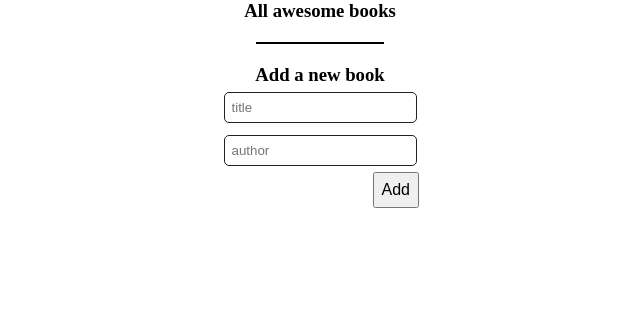
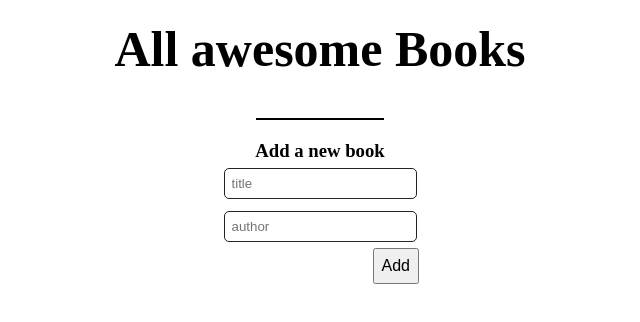
Before and after one commit to Takhmina175/awesome_books, a plain HTML site: page index.html in a window 1280 px wide. Shown: the whole page, without its empty margins (320-960 px from the left). Drawn offline with Linux system fonts and the light colour scheme.

Commit message:
Modify style and index.html files

```diff
--- a/index.html
+++ b/index.html
@@ -9,7 +9,7 @@
 </head>
 <body>
   <main class="mt-5 main-container">
-    <h3 class="text-center">All awesome books</h3>
+    <h3 class="header text-center">All awesome Books</h3>
     <div class="text-center" id="ptext"></div>
     <hr>
   <div class="bookList">
--- a/style.css
+++ b/style.css
@@ -8,6 +8,11 @@
   width: 50%;
   margin: 0 auto;
   text-align: center;
+}
+
+.header {
+  font-size: 50px;
+  padding: 20px;
 }
 
 input {
```
Also changed, not shown: 1 other file.
